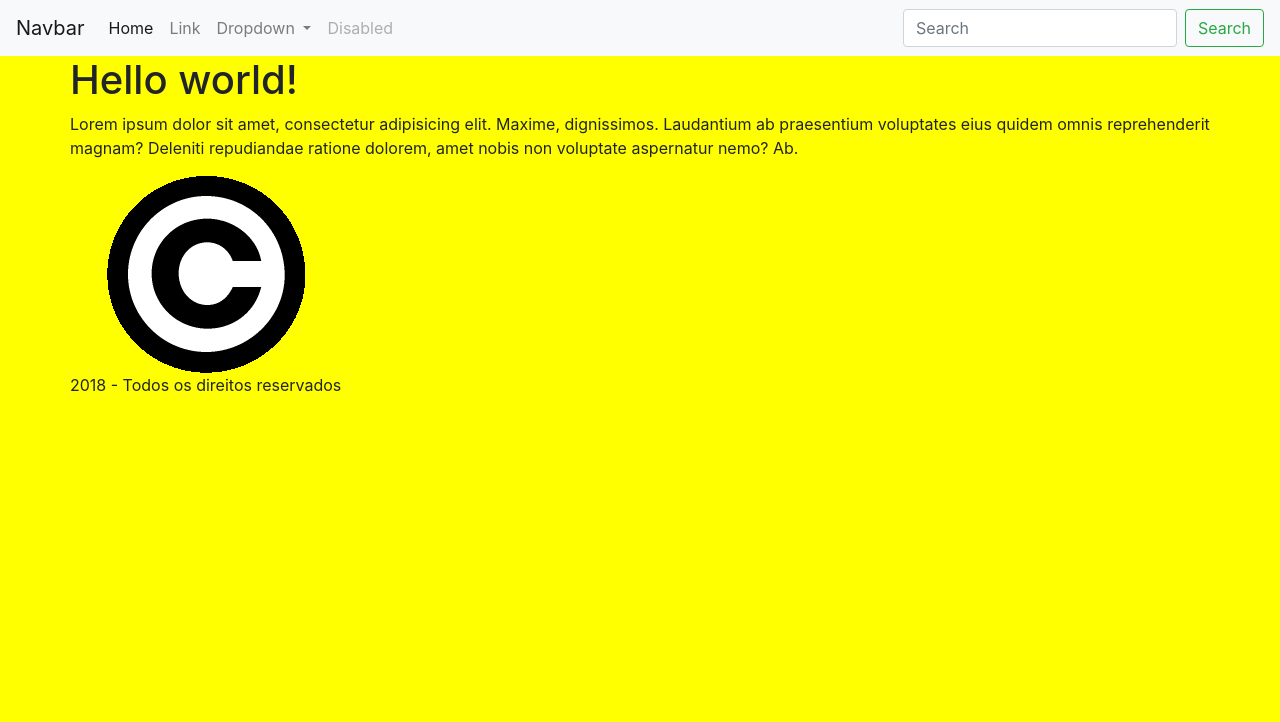
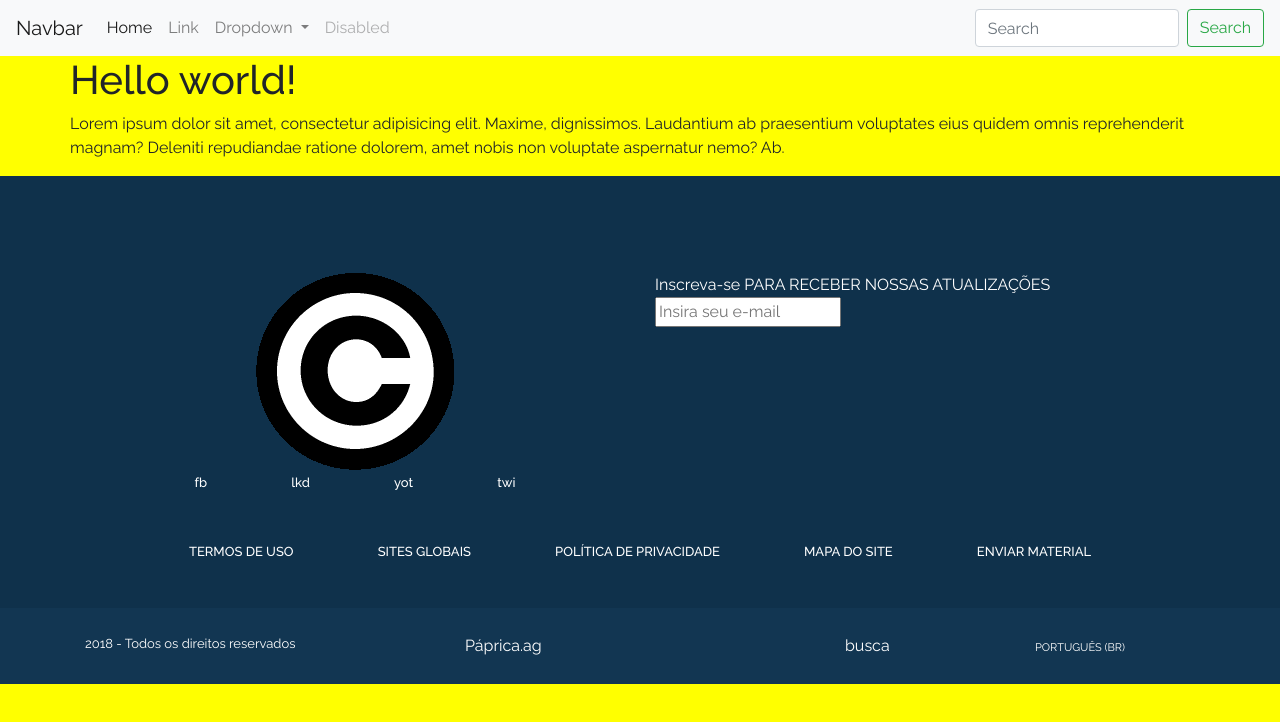
Before and after one commit to jpcmf/ui-marista, a website built with webpack: page main.html in a window 1280 px wide. Built offline with nearby package versions, Linux system fonts and the light colour scheme; some icons are missing.

Commit message:
Add footer files

```diff
--- a/main.html
+++ b/main.html
@@ -14,11 +14,11 @@
     <meta property="og:site_name" content="">
     <meta property="og:description" content="">
 
-    <title></title>
+    <title>Marista de Champagnat</title>
     <link rel="icon" type="image/x-icon" href="assets/img/favicon.ico"/>
 
     <!-- Fonts (Google Fonts/Typekit) -->
-    <link href='http://fonts.googleapis.com/css?family=Roboto:100,300,400,500' rel='stylesheet' type='text/css'>
+    <!-- <link href='http://fonts.googleapis.com/css?family=Roboto:100,300,400,500' rel='stylesheet' type='text/css'> -->
 
     <!-- HTML5 Shim and Respond.js IE8 support of HTML5 elements and media queries -->
     <!-- WARNING: Respond.js doesn't work if you view the page via file:// -->
@@ -101,11 +101,51 @@
   </main> <!-- end -->
 
   <footer>
-    <div class="container">
-      <div class="row">
-        <div class="col-xs-12 text-center">
-          <img src="src/images/copyright.png" alt="Logo">
-          <p>2018 - Todos os direitos reservados</p>
+    <div class="footer-top">
+      <div class="container">
+        <div class="row">
+          <div class="col-xs-12 col-md-6 text-center">
+            <img src="src/images/copyright.png" alt="Logo">
+            <ul class="list-inline">
+              <li class="list-inline-item"><a href="">fb</a></li>
+              <li class="list-inline-item"><a href="">lkd</a></li>
+              <li class="list-inline-item"><a href="">yot</a></li>
+              <li class="list-inline-item"><a href="">twi</a></li>
+            </ul>
+          </div>
+          <div class="col-xs-12 col-md-6">
+            Inscreva-se PARA RECEBER NOSSAS ATUALIZAÇÕES
+            <input type="text" placeholder="Insira seu e-mail">
+          </div>
+        </div>
+        <div class="row justify-content-center">
+          <div class="col-xs-12 text-center">
+            <ul class="list-inline">
+              <li class="list-inline-item"><a href="">TERMOS DE USO</a></li>
+              <li class="list-inline-item"><a href="">SITES GLOBAIS</a></li>
+              <li class="list-inline-item"><a href="">POLÍTICA DE PRIVACIDADE</a></li>
+              <li class="list-inline-item"><a href="">MAPA DO SITE</a></li>
+              <li class="list-inline-item"><a href="">ENVIAR MATERIAL</a></li>
+            </ul>
+          </div>
+        </div>
+      </div>
+    </div>
+    <div class="footer-bottom">
+      <div class="container">
+        <div class="row">
+          <div class="col-xs-12 col-md-4">
+            <p class="footer-bottom__copy">2018 - Todos os direitos reservados</p>
+          </div>
+          <div class="col-xs-12 col-md-4">
+            Páprica.ag
+          </div>
+          <div class="col-xs-12 col-md-2">
+            busca
+          </div>
+          <div class="col-xs-12 col-md-2">
+            <a class="footer-bottom__lang" href="">PORTUGUÊS (BR)</a>
+          </div>
         </div>
       </div>
     </div>
--- a/src/sass/_colors.scss
+++ b/src/sass/_colors.scss
@@ -1,2 +1,10 @@
 $main-bg-color   : #ffff00;
 $header-bg-color : #000;
+
+//basics
+$c-white : #fff;
+$c-black : #000;
+
+//layout
+$footer-bg-color: #0F314B;
+$footer-aux-color: #123652;
--- /dev/null
+++ b/src/sass/_fonts.scss
@@ -0,0 +1,3 @@
+@import url('https://fonts.googleapis.com/css?family=Raleway:300,400,500,600,700');
+
+$font-raleway : 'Raleway', sans-serif; //regular 400, medium 500, semi-bold 600, bold 700
--- /dev/null
+++ b/src/sass/_footer.scss
@@ -0,0 +1,53 @@
+//
+// footer
+// --------------------
+
+footer {
+  color: $c-white;
+
+  a {
+    color: $c-white;
+
+    &:hover {
+      color: $c-white;
+    }
+  }
+
+  .footer-top {
+    background-color: $footer-bg-color;
+    padding-top: 97px;
+
+    ul {
+      margin-bottom: 45px;
+
+      li {
+        &.list-inline-item:not(:last-child) {
+          @media (min-width: 992px) {
+            margin-right: 80px;
+           }
+        }
+
+        a {
+          font-size: 13px;
+          font-weight: 500;
+        }
+      }
+    }
+  }
+
+  .footer-bottom {
+    background-color: $footer-aux-color;
+    padding: 26px 0;
+
+    &__copy {
+      font-size: 13px;
+      font-weight: 400;
+      margin: 0;
+    }
+
+    &__lang {
+      font-size: 11px;
+      font-weight: 400;
+    }
+  }
+}
--- a/src/sass/main.scss
+++ b/src/sass/main.scss
@@ -3,8 +3,10 @@
 // --------------------
 @import "../../node_modules/bootstrap/dist/css/bootstrap.css";
 // @import "../../node_modules/bootstrap/dist/css/bootstrap-theme.css";
+@import "_fonts";
 @import "_colors";
 @import "_header";
+@import "_footer";
 
 //
 // geral
@@ -12,8 +14,28 @@
 
 body {
   background-color: $main-bg-color;
+  font-family: $font-raleway;
+  -webkit-font-smoothing: antialiased;
+  -moz-osx-font-smoothing: grayscale;
 }
 
 p {
   font-size: responsive;
 }
+
+// REMOVER
+
+// Extra small devices (portrait phones, less than 576px)
+// No media query since this is the default in Bootstrap
+
+// Small devices (landscape phones, 576px and up)
+@media (min-width: 576px) { }
+
+// Medium devices (tablets, 768px and up)
+@media (min-width: 768px) { }
+
+// Large devices (desktops, 992px and up)
+@media (min-width: 992px) { }
+
+// Extra large devices (large desktops, 1200px and up)
+@media (min-width: 1200px) { }
```
